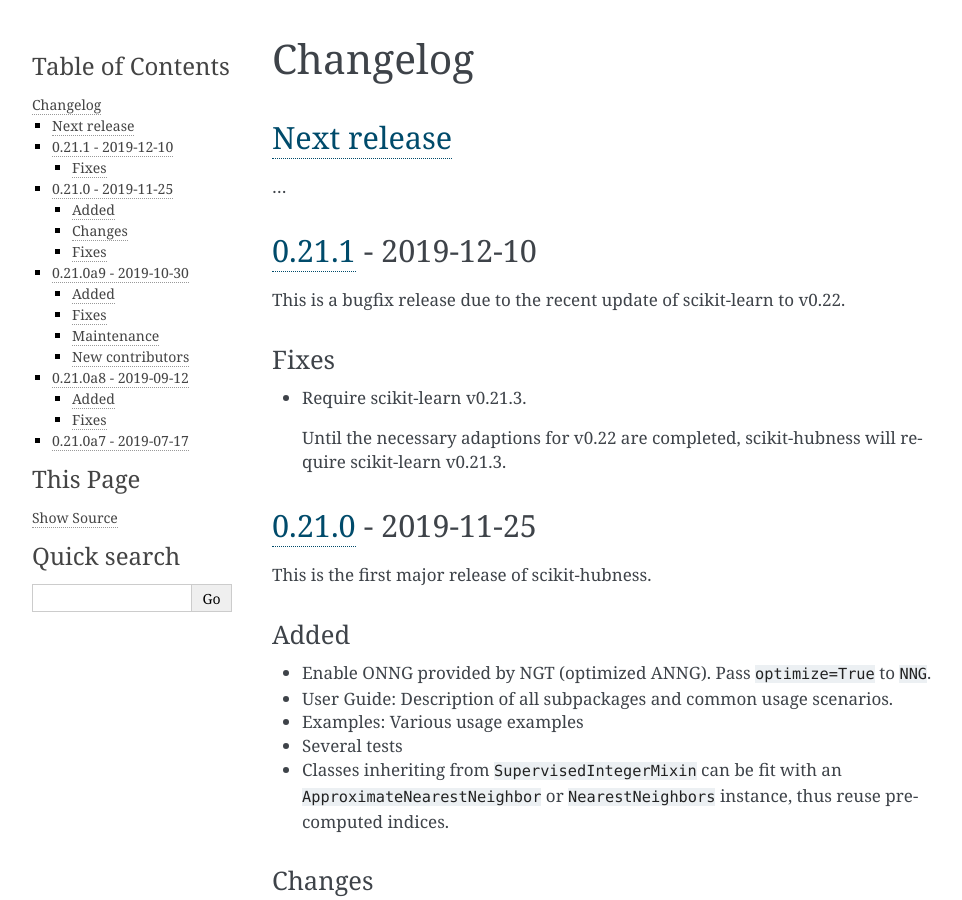
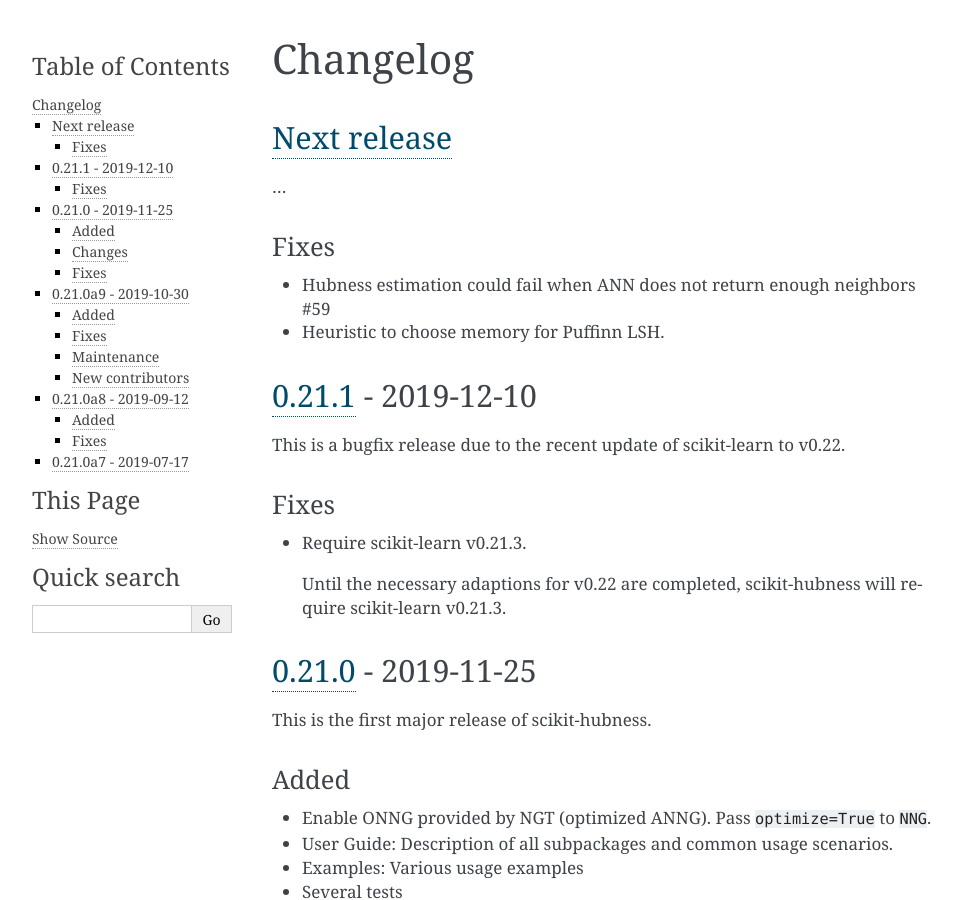
Before and after one commit to VarIr/scikit-hubness, a Sphinx documentation site: the page built from docs/changelog.md, in a window 1280 px wide and 900 px high. Shown: the whole window, without its empty margins (148-1110 px from the left). Built offline with Sphinx 7.4.7, drawn with Linux system fonts in a browser that asks for light colours; the version number could not be read and is left out.

Commit message:
MNT update changelog [ci skip]

```diff
--- a/docs/changelog.md
+++ b/docs/changelog.md
@@ -2,6 +2,11 @@
 
 ## [Next release]
 ...
+
+### Fixes
+- Hubness estimation could fail when ANN does not return enough neighbors #59
+- Heuristic to choose memory for Puffinn LSH.
+
 
 ## [0.21.1] - 2019-12-10
 
```
